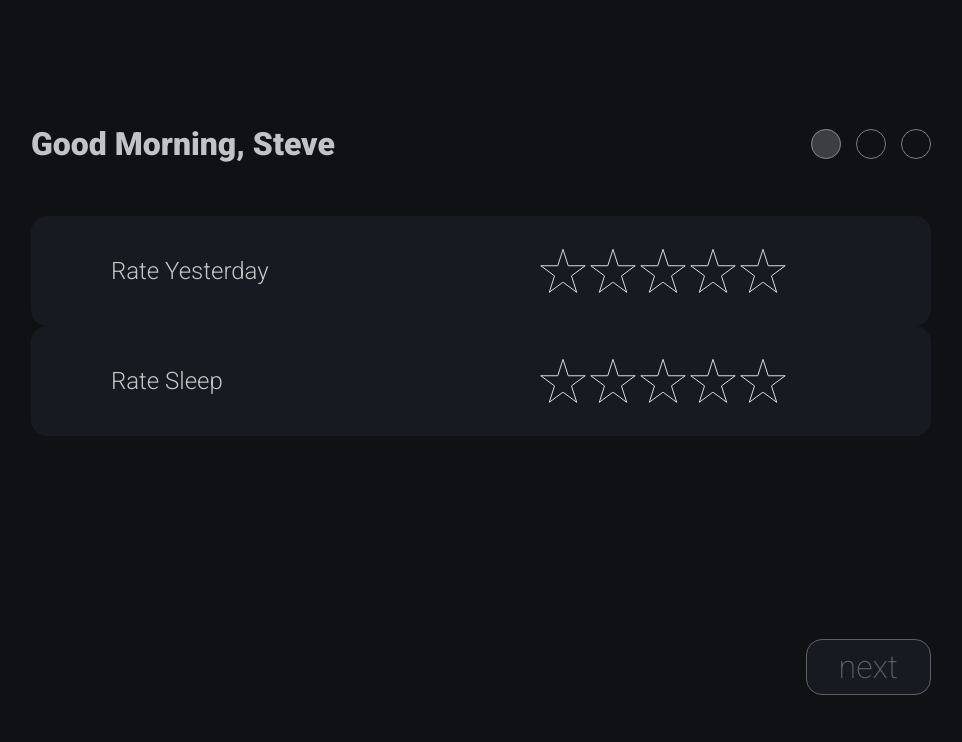
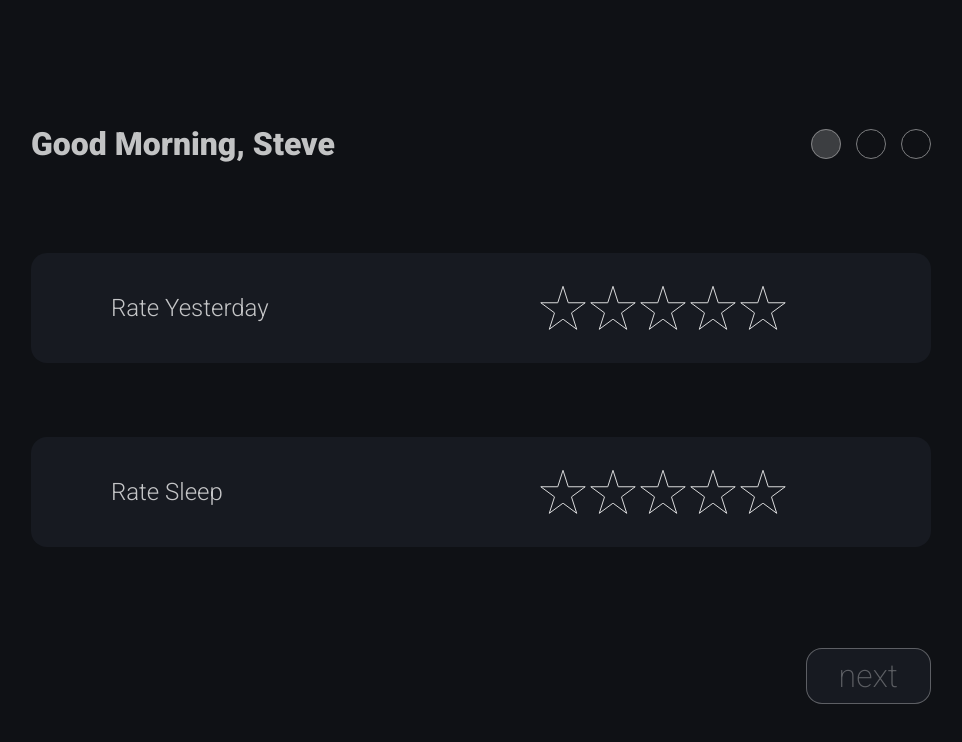
Before and after one commit to boothscript/dashRoo, a React (Create React App) app: page /mr/goal in a window 1280 px wide. Shown: the top 742 px of the page, without its empty margins (159-1121 px from the left). Built offline with nearby package versions, Linux system fonts and the light colour scheme.

Commit message:
lay refactor complete

```diff
--- a/src/Scenes/MorningRoutine/Components/MrFooter/Components/MrButton.js
+++ b/src/Scenes/MorningRoutine/Components/MrFooter/Components/MrButton.js
@@ -3,8 +3,10 @@ import styled from "styled-components";
 import PropTypes from "prop-types";
 
 const Button = styled.a`
+  visibility: ${props => (props.hide ? "hidden" : "visible")};
   align-self: center;
-  margin-left: auto;
+  margin-left: 0;
+  /* margin-left: ${props => (props.text === "back" ? "0" : "auto")}; */
   background: ${props => props.theme.panel && props.theme.panel};
   border: 1px solid;
   border-color: ${props =>
@@ -26,7 +28,14 @@ const Button = styled.a`
   }
 `;
 
-function MrButton({ text, disabled, buttonFunc, reverse, submitRoutine }) {
+function MrButton({
+  text,
+  disabled,
+  buttonFunc,
+  reverse,
+  submitRoutine,
+  hide
+}) {
   // to disable clicks when disabled
   function handleClick(e) {
     if (disabled) {
@@ -36,7 +45,7 @@ function MrButton({ text, disabled, buttonFunc, reverse, submitRoutine }) {
     submitRoutine && submitRoutine();
   }
   return (
-    <Button onClick={e => handleClick(e)} disabled={disabled}>
+    <Button onClick={e => handleClick(e)} disabled={disabled} hide={hide}>
       {text}
     </Button>
   );
--- a/src/Scenes/MorningRoutine/Components/MrFooter/MrFooter.js
+++ b/src/Scenes/MorningRoutine/Components/MrFooter/MrFooter.js
@@ -6,9 +6,11 @@ import MrButton from "./Components/MrButton";
 
 const Div = styled.div`
   grid-column: 2/-2;
+
   align-self: start;
-  justify-self: end;
   padding-top: 2em;
+  display: flex;
+  justify-content: space-between;
 `;
 
 function MrFooter({ buttonFunc, nextDisabled, buttonProps, submitRoutine }) {
@@ -16,9 +18,13 @@ function MrFooter({ buttonFunc, nextDisabled, buttonProps, submitRoutine }) {
 
   return (
     <Div>
-      {displayBackButton ? (
-        <MrButton text="back" buttonFunc={buttonFunc} reverse={true} />
-      ) : null}
+      <MrButton
+        text="back"
+        buttonFunc={buttonFunc}
+        reverse={true}
+        hide={!displayBackButton}
+      />
+
       <MrButton
         disabled={nextDisabled}
         text={nextButtonText}
@@ -32,7 +38,6 @@ function MrFooter({ buttonFunc, nextDisabled, buttonProps, submitRoutine }) {
 
 MrFooter.propTypes = {
   buttonFunc: PropTypes.func.isRequired,
-
   nextDisabled: PropTypes.bool.isRequired
 };
 
--- a/src/Scenes/MorningRoutine/Components/MrMainContent/MrMainContent.js
+++ b/src/Scenes/MorningRoutine/Components/MrMainContent/MrMainContent.js
@@ -7,6 +7,9 @@ import { MrRate, MrGratitude, MrGoal } from "./Components";
 const Div = styled.div`
   position: relative;
   grid-column: 2/-2;
+  display: flex;
+  flex-direction: column;
+  justify-content: space-around;
 `;
 
 function MrMainContent({
```
